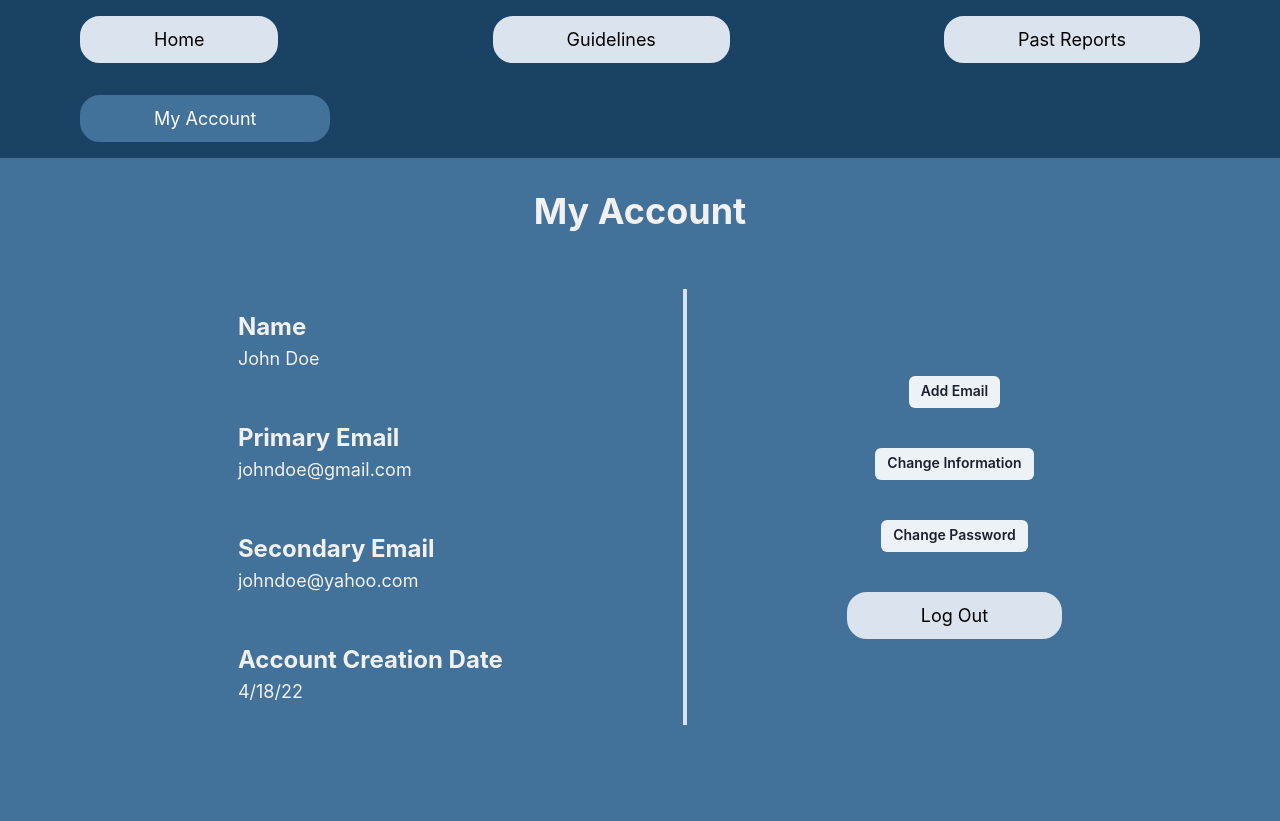
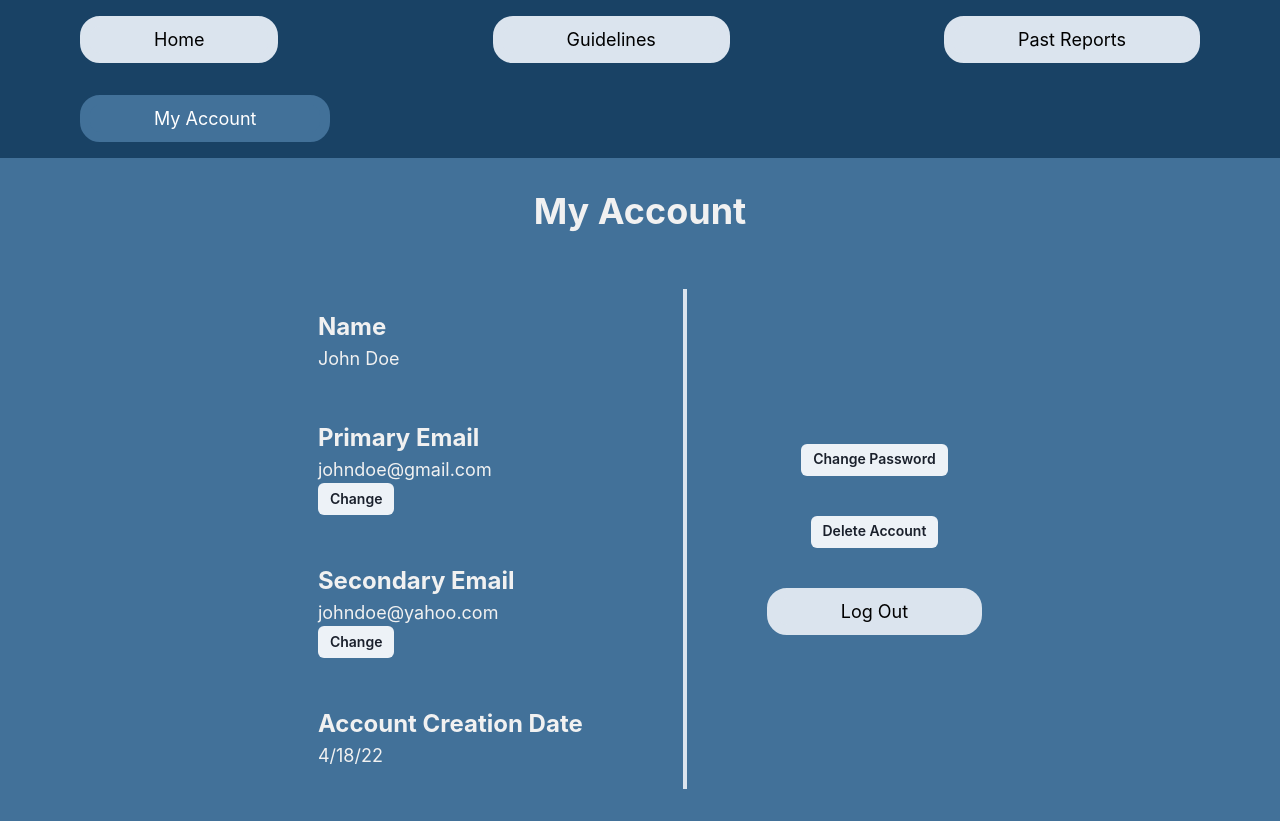
Before and after one commit to cvxluo/junior-design-project, a Next.js app: page /profile in a window 1280 px wide. Before the commit the page ends 800 px from the top, so only its background shows below. Built offline with nearby package versions, Linux system fonts and the light colour scheme.

Commit message:
ui changes

```diff
--- a/src/screens/Profile/Profile.jsx
+++ b/src/screens/Profile/Profile.jsx
@@ -34,11 +34,10 @@ export default function Guidelines() {
         <VStack>
           <Heading color="lightgray">My Account</Heading>
           <Box h='10'>
-
           </Box>
 
           <HStack
-            spacing={40}
+            spacing={20}
             divider={<StackDivider borderColor="#DBE4EE" borderWidth={3} />}
           >
             <VStack alignItems="start">
@@ -57,6 +56,7 @@ export default function Guidelines() {
                 <Text fontSize="lg" color="lightgray">
                   johndoe@gmail.com
                 </Text>
+                <Button size='sm'>Change</Button>
               </Box>
               <Box p='5'>
                 <Text fontSize="2xl" fontWeight="bold" color="lightgray">
@@ -65,6 +65,7 @@ export default function Guidelines() {
                 <Text fontSize="lg" color="lightgray">
                   johndoe@yahoo.com
                 </Text>
+                <Button size='sm'>Change</Button>
               </Box>
               <Box p='5'>
                 <Text fontSize="2xl" fontWeight="bold" color="lightgray">
@@ -77,9 +78,8 @@ export default function Guidelines() {
             </VStack>
 
             <VStack spacing={10}>
-              <Button size='sm'>Add Email</Button>
-              <Button size='sm'>Change Information</Button>
               <Button size='sm'>Change Password</Button>
+              <Button size='sm'>Delete Account</Button>
               <NextLink href={urls.pages.login} passHref>
                 <Link
                   backgroundColor="lightblue"
```
Also changed, not shown: src/screens/Home/Home.jsx (+7 -1 lines).
